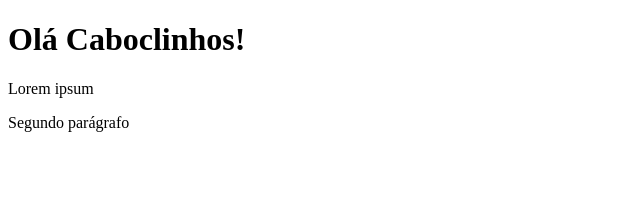
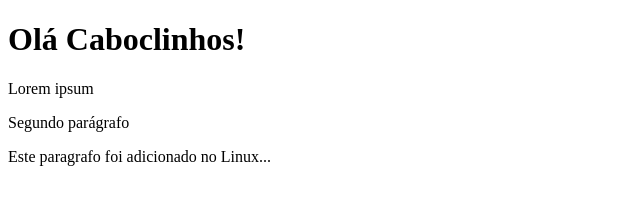
Before and after one commit to Bressar/Teste-1, a plain HTML site: page site-exemplo/index.html in a window 1280 px wide. Shown: the whole page, without its empty margins (0-640 px from the left). Drawn offline with Linux system fonts and the light colour scheme.

Commit message:
Atualizacao na maquina rodando Linux
mais uma linha, usando o githhub desktopo no Linux Mint

```diff
--- a/site-exemplo/index.html
+++ b/site-exemplo/index.html
@@ -9,6 +9,7 @@
     <h1>Olá Caboclinhos!</h1>
     <p>Lorem ipsum </p>
     <p>Segundo parágrafo</p>
+    <p>Este paragrafo foi adicionado no Linux...</p>
 
 </body>
 </html>
```
